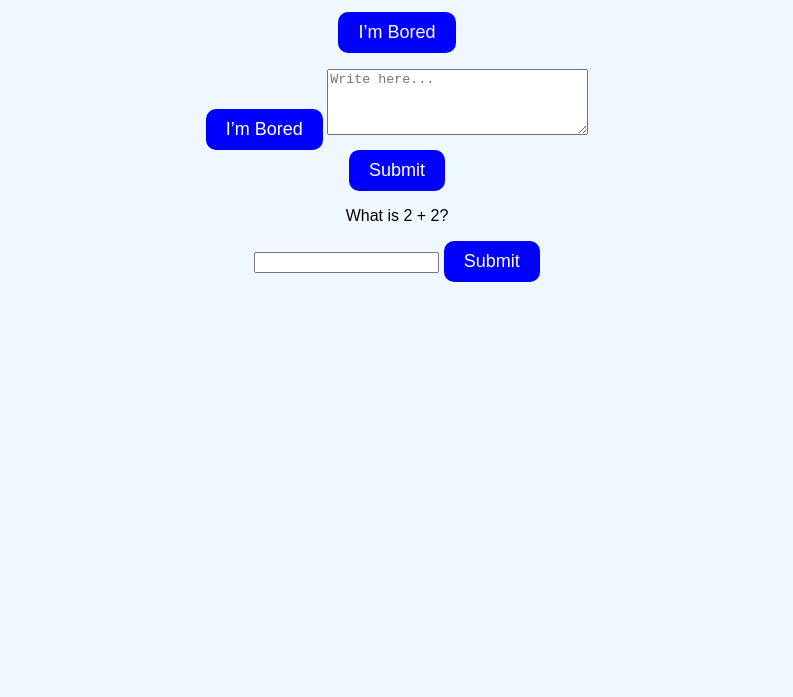
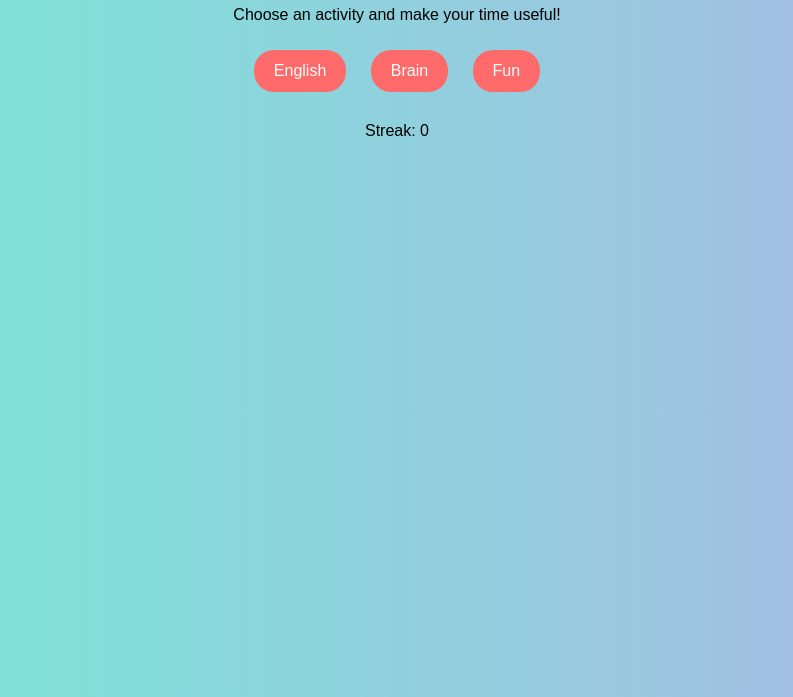
Before and after one commit to nandinilachhamolla-debug/bored-website, a plain HTML site: page index.html in a window 1280 px wide. Shown: the part 103-800 px from the top of the page, without its empty margins (243-1036 px from the left). Drawn offline with Linux system fonts and the light colour scheme.

Commit message:
Add files via upload

```diff
--- a/index.html
+++ b/index.html
@@ -2,58 +2,120 @@
 <html>
 <head>
     <title>No More Boredom</title>
-</head>
+
     <style>
         body {
+            font-family: Arial;
             text-align: center;
-        font-family: Arial;
-        background-color: #f0f8ff;
+            background: linear-gradient(to right, #74ebd5, #acb6e5);
+            margin-top: 50px;
+        }
+
+        h1 {
+            color: #333;
         }
 
         button {
-        padding: 10px 20px;
+            padding: 12px 20px;
+            margin: 10px;
+            font-size: 16px;
+            border: none;
+            border-radius: 20px;
+            background-color: #ff6b6b;
+            color: white;
+            cursor: pointer;
+        }
+
+        button:hover {
+            background-color: #ff3b3b;
+        }
+
+        #task {
+            font-size: 20px;
+            margin-top: 20px;
+            font-weight: bold;
+        }
+
+        #timer {
             font-size: 18px;
-        background-color: blue;
-        color: white;
+            margin-top: 10px;
+        }
+
+        textarea {
+            margin-top: 15px;
+            padding: 10px;
+            border-radius: 10px;
             border: none;
-        border-radius: 10px;
         }
     </style>
+</head>
+
 <body>
 
     <h1>Feeling Bored? 😩</h1>
-    <p>Click the button to make your time useful!</p>
+    <p>Choose an activity and make your time useful!</p>
 
-    <button onclick="showTask()">I’m Bored</button>
+    <!-- CATEGORY BUTTONS -->
+    <button onclick="startTask('english')">English</button>
+    <button onclick="startTask('brain')">Brain</button>
+    <button onclick="startTask('fun')">Fun</button>
 
-    <p id="task"></p>
-    <script>
-    function showTask() {
-        let tasks = [
-            "Speak about your mother for 1 minute 🎤",
-            "Learn 3 new English words 📘",
-            "Write 5 lines about your day ✍️",
-            "Solve a simple math problem 🧠",
-            "Read one page of a book 📖"
-        ];
-
-        let random = Math.floor(Math.random() * tasks.length);
-        document.getElementById("task").innerHTML = tasks[random];
-    }
-    </script>
-
-</body>
-</html>
+    <!-- OUTPUT -->
     <p id="task"></p>
     <p id="timer"></p>
 
-<button onclick="startTask()">I’m Bored</button>
+    <!-- WRITING BOX -->
+
+    <div id="writingBox"></div>
+
+    <!-- STREAK -->
+    <p>Streak: <span id="streak">0</span></p>
+
+    <!-- MOTIVATION -->
+    <p id="motivation"></p>
 
 <script>
-function startTask() {
-    document.getElementById("task").innerHTML = "Speak for 1 minute 🎤";
+let streak = 0;
 
-    let time = 60;
+function startTask(type) {
+
+    let tasks = {
+        english: [
+            "Speak about your best friend 🎤",
+            "Write 5 lines about your day ✍️"
+        ],
+        brain: [
+            "What is 5 + 7? 🧠",
+            "Find next number: 2,4,6,?"
+        ],
+        fun: [
+            "Smile for 30 seconds 😄",
+            "Draw something ✏️"
+        ]
+    };
+
+    let random = Math.floor(Math.random() * tasks[type].length);
+    let selectedTask = tasks[type][random];
+
+    document.getElementById("task").innerHTML = selectedTask;
+
+    // Start Timer
+    startTimer();
+
+    // Show writing box if needed
+    if(selectedTask.includes("Write")) {
+        document.getElementById("writingBox").innerHTML =
+        `<textarea rows="4" cols="30" placeholder="Write here..."></textarea>
+         <br><button onclick="completeTask()">Done</button>`;
+    } else {
+        document.getElementById("writingBox").innerHTML =
+        `<br><button onclick="completeTask()">Done</button>`;
+    }
+}
+
+// TIMER
+function startTimer() {
+    let time = 30;
     let timer = setInterval(function() {
         document.getElementById("timer").innerHTML = "Time left: " + time + " sec";
         time--;
@@ -64,31 +126,22 @@ function startTask() {
         }
     }, 1000);
 }
-</script>
-<textarea placeholder="Write here..." rows="4" cols="30"></textarea>
-<br>
-<button onclick="submitText()">Submit</button>
 
-<p id="result"></p>
+// COMPLETE TASK
+function completeTask() {
+    streak++;
+    document.getElementById("streak").innerHTML = streak;
 
-<script>
-function submitText() {
-    document.getElementById("result").innerHTML = "Good job! Keep practicing 👍";
+    let messages = [
+        "Great job! 🌟",
+        "Keep going! 💪",
+        "You are improving! 🚀"
+    ];
+
+    let random = Math.floor(Math.random() * messages.length);
+    document.getElementById("motivation").innerHTML = messages[random];
 }
 </script>
-<p>What is 2 + 2?</p>
-<input type="text" id="answer">
-<button onclick="checkAnswer()">Submit</button>
 
-<p id="quizResult"></p>
-
-<script>
-function checkAnswer() {
-    let ans = document.getElementById("answer").value;
-    if(ans == "4") {
-        document.getElementById("quizResult").innerHTML = "Correct! 🎉";
-    } else {
-        document.getElementById("quizResult").innerHTML = "Try again!";
-    }
-}
-</script>
+</body>
+</html>
```
Lines whose indentation alone changed are shown as unchanged.
